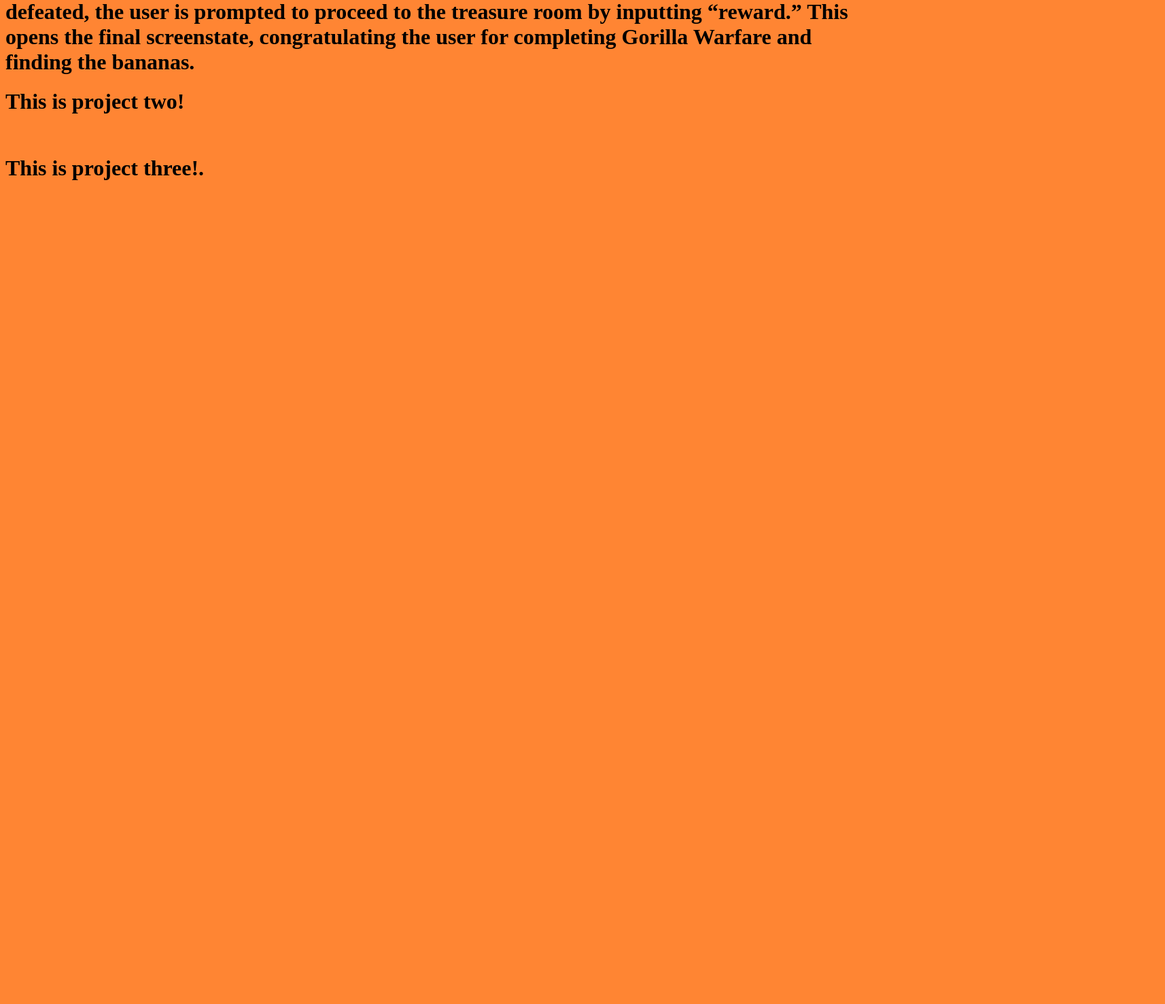
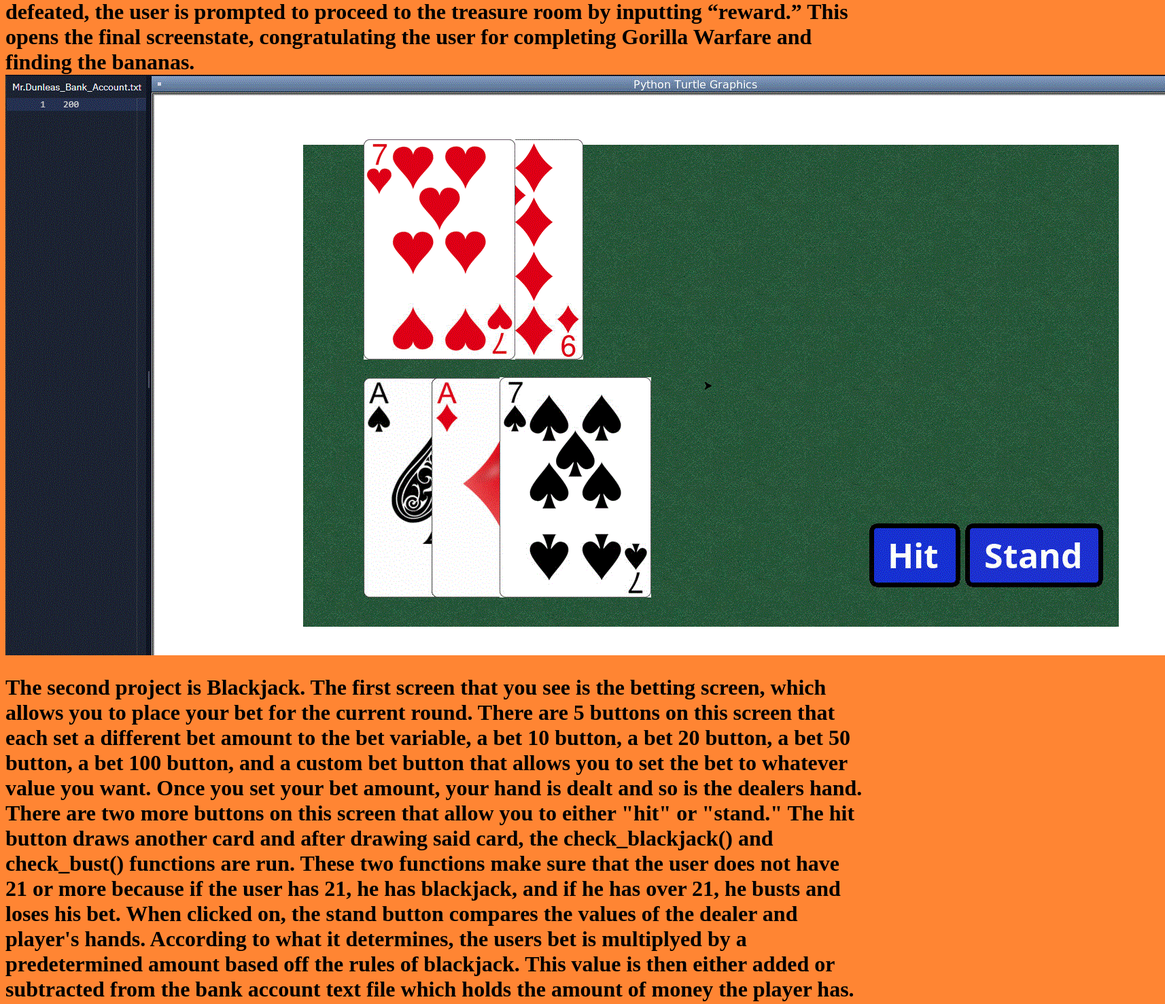
Before and after one commit to JackJohnson2/AP-CS-principles-website-good, a plain HTML site: page portfolio.html in a window 1280 px wide. Shown: the part 1042-2519 px from the top of the page at 68% size, 1714 px wide, since content can reach past the window. Before the commit the page ends 1356 px from the top, so only its background shows below. Drawn offline with Linux system fonts and the light colour scheme.

Commit message:
Update portfolio.html

```diff
--- a/portfolio.html
+++ b/portfolio.html
@@ -15,7 +15,9 @@
     <br>
     <h1>   Our project is a storytelling, choose your own adventure game called Gorilla Warfare. It is about raiding a monkey temple to discover the secret banana stash. It has a title screen, and 3 later screenstates which develop the story. The title screen controls a turtle to spell out our title, using a while-loop to create the L’s in Gorilla. The next scene involves encountering a wild Boss Monkey, which updates to the second screenstate after the user inputs “banana.” This second screen involves using a banana to attack the opposing monkey, which activates an iteration loop when the user inputs “pew.” This causes a banana-like projectile (turtle) that both changes size and color after to advance forward, stamping and clearing its previous stamp to make it appear as if it is moving in slow motion.  After the monkey boss is defeated, the user is prompted to proceed to the treasure room by inputting “reward.” This opens the final screenstate, congratulating the user for completing Gorilla Warfare and finding the bananas.
     <br>
-    <h1>   This is project two!</h1>
+    <img src="images/blackjack.GIF" height=">
+    <br>
+    <h1>   The second project is Blackjack. The first screen that you see is the betting screen, which allows you to place your bet for the current round. There are 5 buttons on this screen that each set a different bet amount to the bet variable, a bet 10 button, a bet 20 button, a bet 50 button, a bet 100 button, and a custom bet button that allows you to set the bet to whatever value you want. Once you set your bet amount, your hand is dealt and so is the dealers hand. There are two more buttons on this screen that allow you to either "hit" or "stand." The hit button draws another card and after drawing said card, the check_blackjack() and check_bust() functions are run. These two functions make sure that the user does not have 21 or more because if the user has 21, he has blackjack, and if he has over 21, he busts and loses his bet. When clicked on, the stand button compares the values of the dealer and player's hands. According to what it determines, the users bet is multiplyed by a predetermined amount based off the rules of blackjack. This value is then either added or subtracted from the bank account text file which holds the amount of money the player has.
     <br>
     <h1>   This is project three!.</h1>
     <br>
```
